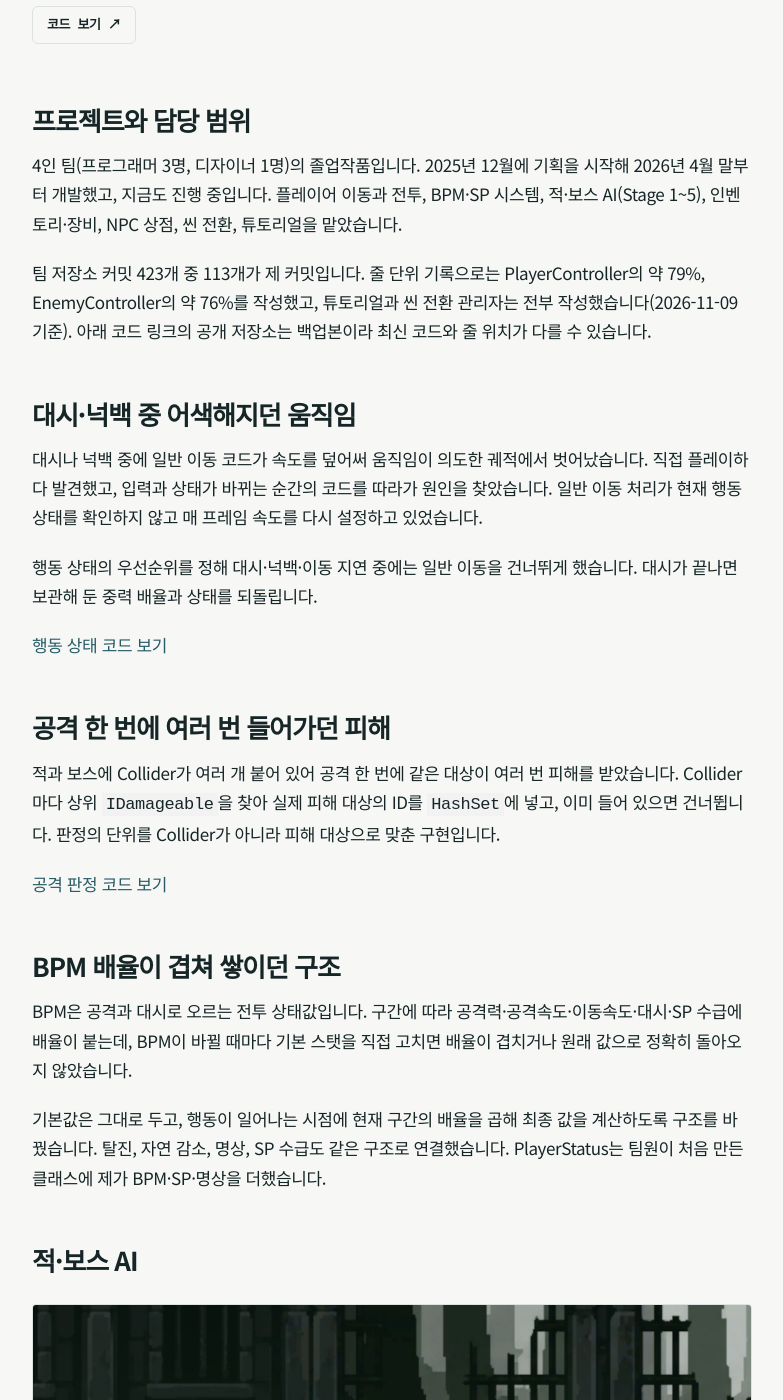
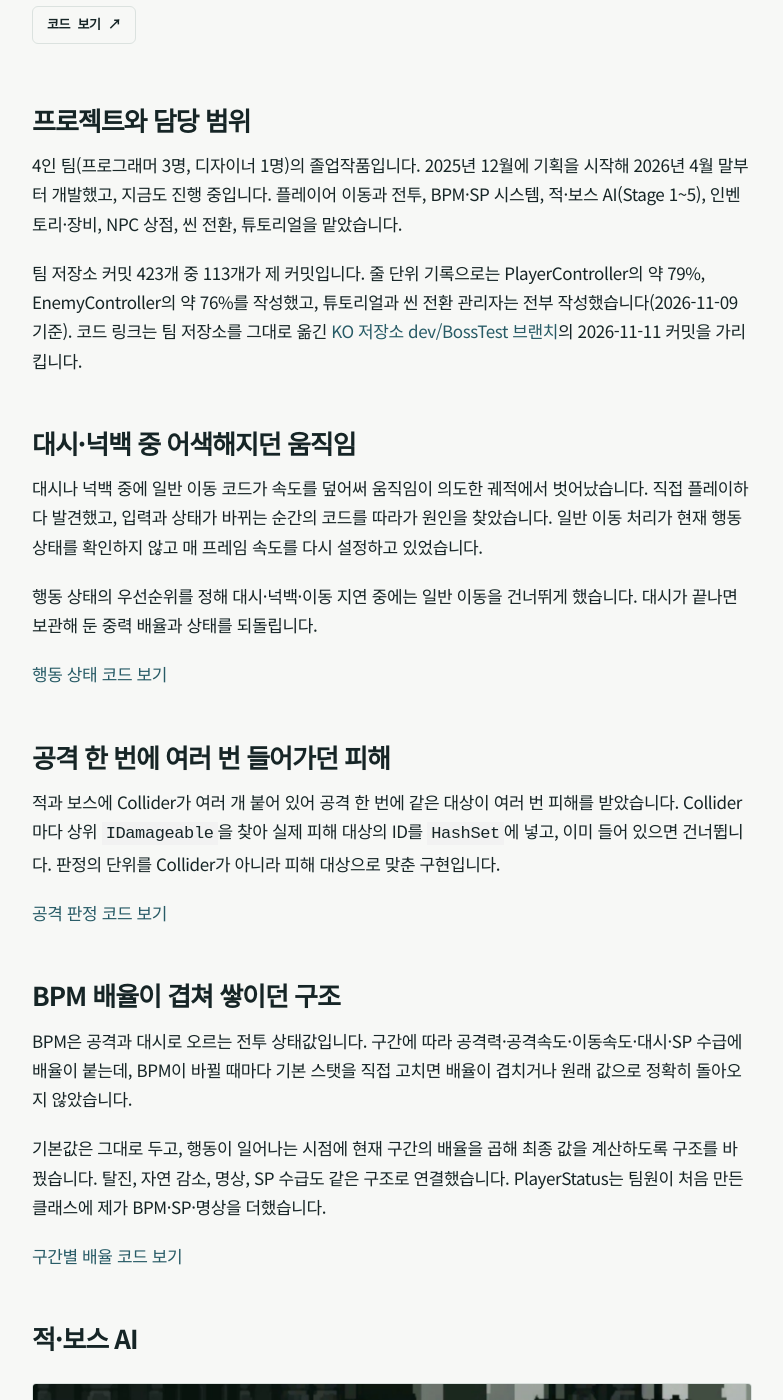
Before and after one commit to jinu217/jinu217.github.io, a Jekyll site: the page built from entries/projects/knight-only/ko.md, in a window 1280 px wide and 1400 px high, scrolled down 732 px. Shown: the whole window, without its empty margins (248-1031 px from the left). Built offline with Jekyll 4.4.1, drawn with Linux system fonts in a browser that asks for light colours; some of the changed text lies outside the part shown.

Commit message:
Point Knight Only links to the KO mirror repository
- Code links now use jinu217/KO (dev/BossTest mirror of the team repo)
- Add code links for BPM, enemy AI, Stage 2 boss, scene transition, shop, tutorial
- Update portfolio PDF with the new KO link

Co-Authored-By: Claude Opus 5.5 <noreply@anthropic.com>

```diff
--- a/entries/projects/knight-only/ko.md
+++ b/entries/projects/knight-only/ko.md
@@ -16,7 +16,7 @@ thumbnail_alt: "Knight Only 프로젝트 화면"
 label: "직접 구현"
 role: "4인 팀 · 프로그래머"
 technologies: [Unity, C#, New Input System]
-code: "https://github.com/jinu217/Knight-Only_Backup"
+code: "https://github.com/jinu217/KO/tree/dev/BossTest"
 demo: ""
 excerpt: "2D 액션 로그라이크 졸업작품에서 플레이어 행동·전투, BPM·SP, 적·보스 AI, 씬 전환과 튜토리얼을 구현하고 있습니다."
 resume_line: "Unity·C# / 플레이어 이동·전투, BPM·SP, 적·보스 AI(Stage 1~5), 씬 전환, 튜토리얼"
@@ -26,7 +26,7 @@ resume_line: "Unity·C# / 플레이어 이동·전투, BPM·SP, 적·보스 AI(S
 
 4인 팀(프로그래머 3명, 디자이너 1명)의 졸업작품입니다. 2025년 12월에 기획을 시작해 2026년 4월 말부터 개발했고, 지금도 진행 중입니다. 플레이어 이동과 전투, BPM·SP 시스템, 적·보스 AI(Stage 1~5), 인벤토리·장비, NPC 상점, 씬 전환, 튜토리얼을 맡았습니다.
 
-팀 저장소 커밋 423개 중 113개가 제 커밋입니다. 줄 단위 기록으로는 PlayerController의 약 79%, EnemyController의 약 76%를 작성했고, 튜토리얼과 씬 전환 관리자는 전부 작성했습니다(2026-11-09 기준). 아래 코드 링크의 공개 저장소는 백업본이라 최신 코드와 줄 위치가 다를 수 있습니다.
+팀 저장소 커밋 423개 중 113개가 제 커밋입니다. 줄 단위 기록으로는 PlayerController의 약 79%, EnemyController의 약 76%를 작성했고, 튜토리얼과 씬 전환 관리자는 전부 작성했습니다(2026-11-09 기준). 코드 링크는 팀 저장소를 그대로 옮긴 [KO 저장소 dev/BossTest 브랜치](https://github.com/jinu217/KO/tree/dev/BossTest)의 2026-11-11 커밋을 가리킵니다.
 
 ## 대시·넉백 중 어색해지던 움직임
 
@@ -34,19 +34,21 @@ resume_line: "Unity·C# / 플레이어 이동·전투, BPM·SP, 적·보스 AI(S
 
 행동 상태의 우선순위를 정해 대시·넉백·이동 지연 중에는 일반 이동을 건너뛰게 했습니다. 대시가 끝나면 보관해 둔 중력 배율과 상태를 되돌립니다.
 
-[행동 상태 코드 보기](https://github.com/jinu217/Knight-Only_Backup/blob/34a70f4acfd6de09a10f83f147a3c17d706a0b13/Assets/Scripts/Player/PlayerController.cs#L860)
+[행동 상태 코드 보기](https://github.com/jinu217/KO/blob/66dd63d7fd36842fe478e62ce7a5e90570596b9a/Assets/Scripts/Player/PlayerController.cs#L795-L808)
 
 ## 공격 한 번에 여러 번 들어가던 피해
 
 적과 보스에 Collider가 여러 개 붙어 있어 공격 한 번에 같은 대상이 여러 번 피해를 받았습니다. Collider마다 상위 `IDamageable`을 찾아 실제 피해 대상의 ID를 `HashSet`에 넣고, 이미 들어 있으면 건너뜁니다. 판정의 단위를 Collider가 아니라 피해 대상으로 맞춘 구현입니다.
 
-[공격 판정 코드 보기](https://github.com/jinu217/Knight-Only_Backup/blob/34a70f4acfd6de09a10f83f147a3c17d706a0b13/Assets/Scripts/Player/PlayerController.cs#L1170)
+[공격 판정 코드 보기](https://github.com/jinu217/KO/blob/66dd63d7fd36842fe478e62ce7a5e90570596b9a/Assets/Scripts/Player/PlayerController.cs#L1371-L1399)
 
 ## BPM 배율이 겹쳐 쌓이던 구조
 
 BPM은 공격과 대시로 오르는 전투 상태값입니다. 구간에 따라 공격력·공격속도·이동속도·대시·SP 수급에 배율이 붙는데, BPM이 바뀔 때마다 기본 스탯을 직접 고치면 배율이 겹치거나 원래 값으로 정확히 돌아오지 않았습니다.
 
 기본값은 그대로 두고, 행동이 일어나는 시점에 현재 구간의 배율을 곱해 최종 값을 계산하도록 구조를 바꿨습니다. 탈진, 자연 감소, 명상, SP 수급도 같은 구조로 연결했습니다. PlayerStatus는 팀원이 처음 만든 클래스에 제가 BPM·SP·명상을 더했습니다.
+
+[구간별 배율 코드 보기](https://github.com/jinu217/KO/blob/66dd63d7fd36842fe478e62ce7a5e90570596b9a/Assets/Scripts/Player/PlayerStatus.cs#L141-L145)
 
 ## 적·보스 AI
 
@@ -56,17 +58,21 @@ BPM은 공격과 대시로 오르는 전투 상태값입니다. 구간에 따라
 
 Stage 2 메인 보스에는 필드를 깔고 그 안에서 버티는 전용 패턴을 만들었습니다. 발동 조건, 필드 효과, 필드 밖에 오래 있을 때의 복귀 규칙을 한 컴포넌트에 모으고, 강제 복귀가 다른 행동보다 우선하도록 순서를 정리했습니다.
 
+[적 컨트롤러 코드 보기](https://github.com/jinu217/KO/blob/66dd63d7fd36842fe478e62ce7a5e90570596b9a/Assets/Scripts/Enemys/Enemy/EnemyController.cs) · [Stage 2 보스 패턴 코드 보기](https://github.com/jinu217/KO/blob/66dd63d7fd36842fe478e62ce7a5e90570596b9a/Assets/Scripts/Enemys/Boss/Stage2/Stage2_MainBossDesireSkill.cs)
+
 ## 씬 전환 관리자
 
 여러 스크립트에 흩어져 있던 씬 이동을 비동기 전환 관리자 하나로 모았습니다. 로딩 패널을 띄우고, 전환 전에 저장한 뒤 `LoadSceneAsync`로 다음 씬을 불러옵니다. 다음 씬의 진입 위치는 Spawn ID로 정합니다. 저장은 팀원이 나눈 영구·회차 데이터 구조를 함께 확장해 사용했습니다.
+
+[씬 전환 코드 보기](https://github.com/jinu217/KO/blob/66dd63d7fd36842fe478e62ce7a5e90570596b9a/Assets/Scripts/Core/SceneTransitionManager.cs#L139-L190)
 
 ## 그 밖에 맡은 시스템
 
 ![NPC 장비 상점 화면]({{ '/images/projects/knight-only-shop.jpg' | relative_url }})
 
-- NPC 상점: 장비·대장간·버프 상점의 공통 동작을 한 기반 클래스에서 처리합니다.
-- 장비 재계산: 장비를 바꾸면 기본 스탯에서 다시 계산해 효과가 거듭 쌓이지 않습니다. 기본 구조는 팀원과 함께 만들었고 재계산 함수는 제가 다시 작성했습니다. [장비 관리 코드 보기](https://github.com/jinu217/Knight-Only_Backup/blob/34a70f4acfd6de09a10f83f147a3c17d706a0b13/Assets/Scripts/Inventory/EquipmentManager.cs#L139)
+- NPC 상점: 장비·대장간·버프 상점의 공통 동작을 한 기반 클래스에서 처리합니다. [코드 보기](https://github.com/jinu217/KO/blob/66dd63d7fd36842fe478e62ce7a5e90570596b9a/Assets/Scripts/Town/NPCShopBase.cs)
+- 장비 재계산: 장비를 바꾸면 기본 스탯에서 다시 계산해 효과가 거듭 쌓이지 않습니다. 기본 구조는 팀원과 함께 만들었고 재계산 함수는 제가 다시 작성했습니다. [장비 관리 코드 보기](https://github.com/jinu217/KO/blob/66dd63d7fd36842fe478e62ce7a5e90570596b9a/Assets/Scripts/Player/PlayerController.cs#L292)
 - 하향 점프: 시작 발판과의 충돌만 잠시 끄고, 몸체가 발판 아래로 충분히 내려가면 다시 켭니다.
-- 튜토리얼: 16단계로 나누고, 현재 단계가 예상 단계와 같을 때만 다음으로 넘어갑니다.
+- 튜토리얼: 16단계로 나누고, 현재 단계가 예상 단계와 같을 때만 다음으로 넘어갑니다. [코드 보기](https://github.com/jinu217/KO/blob/66dd63d7fd36842fe478e62ce7a5e90570596b9a/Assets/Scripts/Tutorial/TutorialManager.cs)
 
 상세 코드와 화면은 [포트폴리오 PDF]({{ '/files/kim-jinwoo-portfolio.pdf' | relative_url }}) 4–12쪽에 정리했습니다.
```
Also changed, not shown: 1 other file.
